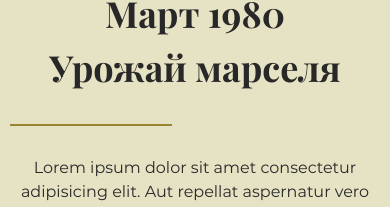
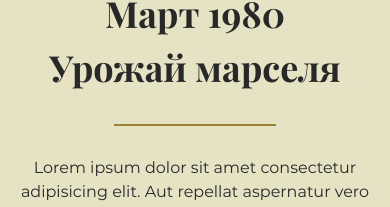
Before and after one commit to Blendero0/Blendero0.github.io, a plain HTML site: page project/index.html in a window 390 px wide. Shown: the part 1937-2144 px from the top of the page. Drawn offline with Linux system fonts and the light colour scheme.

Commit message:
commit project

```diff
--- a/project/css/style.css
+++ b/project/css/style.css
@@ -286,6 +286,9 @@ body{
 .right__bottom span{
     padding: 0px 15px 0px 15px;
 }
+.new__left hr{
+    margin: 0 auto;
+}
 }
 
 @media (max-width: 420px){
```
